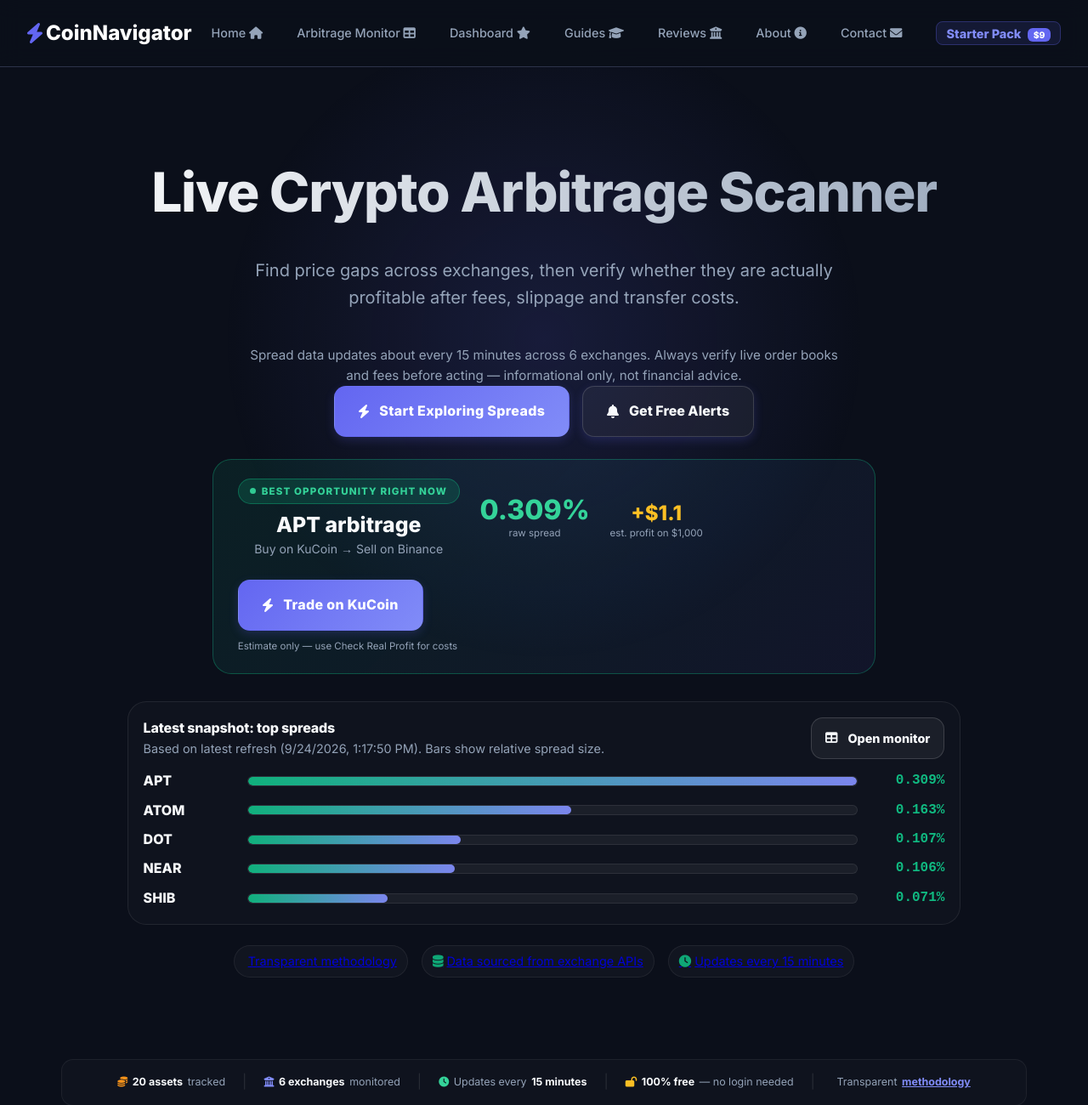
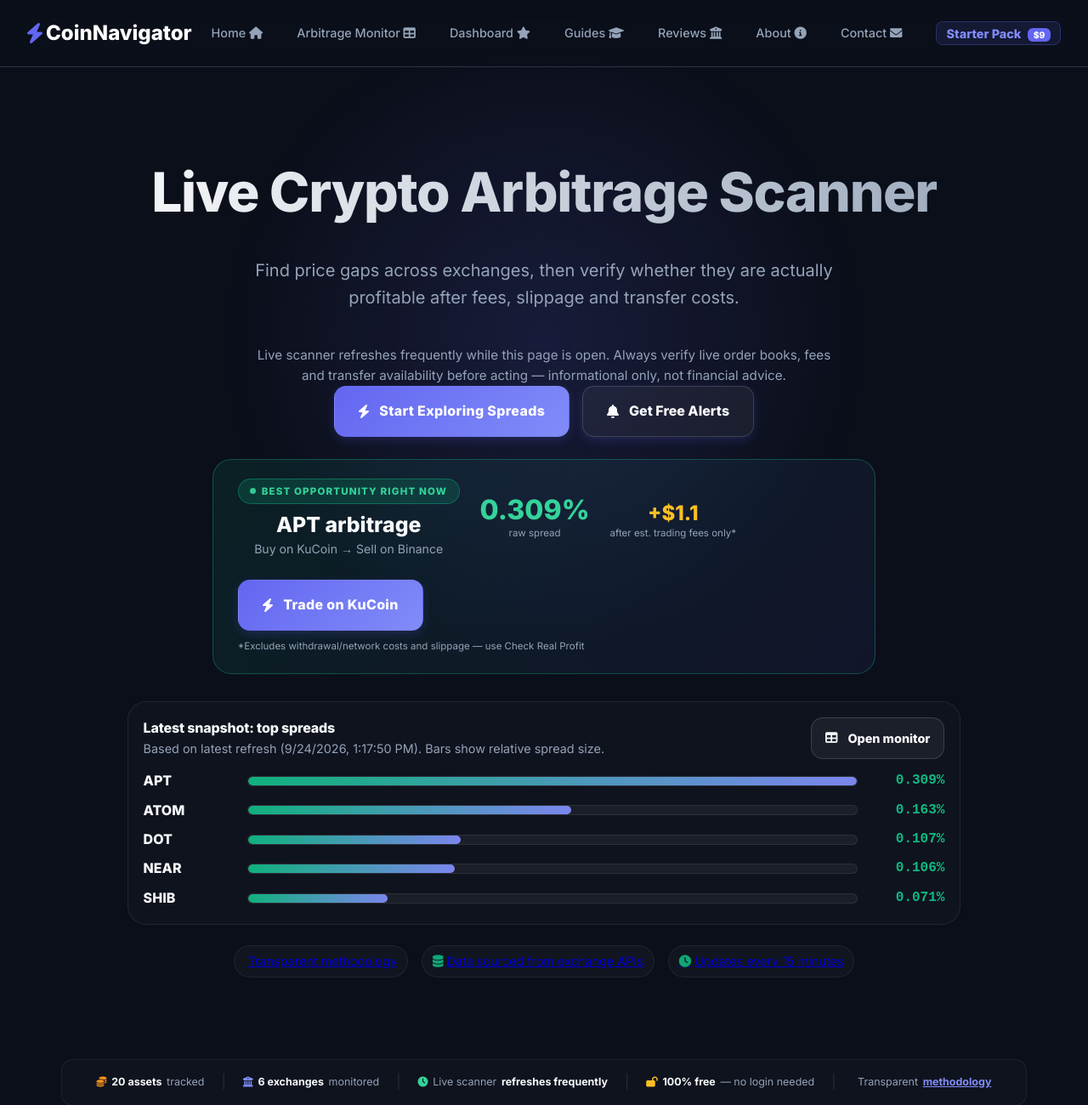
Before and after one commit to andreiGur/CoinNavigator, a website: page index.html in a window 1280 px wide. Shown: the top 1300 px of the page at 85% size. Drawn offline with nearby package versions, Linux system fonts and the light colour scheme; no server answers; some icons are missing.

Commit message:
fix: clarify live refresh and opportunity estimate

```diff
--- a/index.html
+++ b/index.html
@@ -1338,7 +1338,7 @@
         {
           "@type": "Dataset",
           "name": "CoinNavigator Live Spread Data",
-          "description": "Best-bid and best-ask prices for 20 cryptocurrency pairs across 6 centralized exchanges (Binance, MEXC, Bybit, OKX, KuCoin, Gate.io). Updated every 15 minutes.",
+          "description": "Best-bid and best-ask prices for 20 cryptocurrency pairs across 6 centralized exchanges (Binance, MEXC, Bybit, OKX, KuCoin, Gate.io). Refreshed frequently while the scanner is active.",
           "url": "https://coinnavigator.net/",
           "creator": { "@id": "https://coinnavigator.net/#org" },
           "license": "https://coinnavigator.net/terms/",
@@ -1376,7 +1376,7 @@
         <h1>Crypto Arbitrage Opportunities, Calculated After Real Costs</h1>
         <p>Compare exchange prices and estimate trading fees, withdrawal costs and slippage before deciding whether a spread may be worth executing.</p>
                 <p class="muted" style="max-width: 700px; margin: 0.5rem auto 0; font-size: 0.95rem;">
-            Spread data updates about every 15 minutes across 6 exchanges. Always verify live order books and fees before acting — informational only, not financial advice.
+            Live scanner refreshes frequently while this page is open. Always verify live order books, fees and transfer availability before acting — informational only, not financial advice.
         </p>
 
         <div class="hero-cta" id="start">
@@ -1400,12 +1400,12 @@
                 </div>
                 <div class="opp-profit">
                     <div class="big" id="opp-profit-val">—</div>
-                    <div class="label">est. profit on $1,000</div>
+                    <div class="label">after est. trading fees only*</div>
                 </div>
             </div>
             <div class="opp-actions">
                 <a class="btn btn-primary" id="opp-trade-btn" href="/trade/" data-track="hero_opp_trade"><i class="fas fa-bolt"></i> Trade This Spread</a>
-                <span class="opp-sub">Estimate only — use Check Real Profit for costs</span>
+                <span class="opp-sub">*Excludes withdrawal/network costs and slippage — use Check Real Profit</span>
             </div>
         </div>
         <div class="opp-card opp-empty" id="opp-empty" style="display:none; justify-content:center; text-align:center;">
@@ -1455,7 +1455,7 @@
             <span style="color:rgba(255,255,255,0.1);">|</span>
             <span style="font-size:0.78rem;color:var(--text-muted);display:flex;align-items:center;gap:0.35rem;"><i class="fas fa-building-columns" style="color:var(--primary-light);font-size:0.75rem;"></i> <strong style="color:var(--text-main);">6 exchanges</strong> monitored</span>
             <span style="color:rgba(255,255,255,0.1);">|</span>
-            <span style="font-size:0.78rem;color:var(--text-muted);display:flex;align-items:center;gap:0.35rem;"><i class="fas fa-clock" style="color:#34d399;font-size:0.75rem;"></i> Updates every <strong style="color:var(--text-main);">15 minutes</strong></span>
+            <span style="font-size:0.78rem;color:var(--text-muted);display:flex;align-items:center;gap:0.35rem;"><i class="fas fa-clock" style="color:#34d399;font-size:0.75rem;"></i> Live scanner <strong style="color:var(--text-main);">refreshes frequently</strong></span>
             <span style="color:rgba(255,255,255,0.1);">|</span>
             <span style="font-size:0.78rem;color:var(--text-muted);display:flex;align-items:center;gap:0.35rem;"><i class="fas fa-lock-open" style="color:#fbbf24;font-size:0.75rem;"></i> <strong style="color:var(--text-main);">100% free</strong> — no login needed</span>
             <span style="color:rgba(255,255,255,0.1);">|</span>
```
